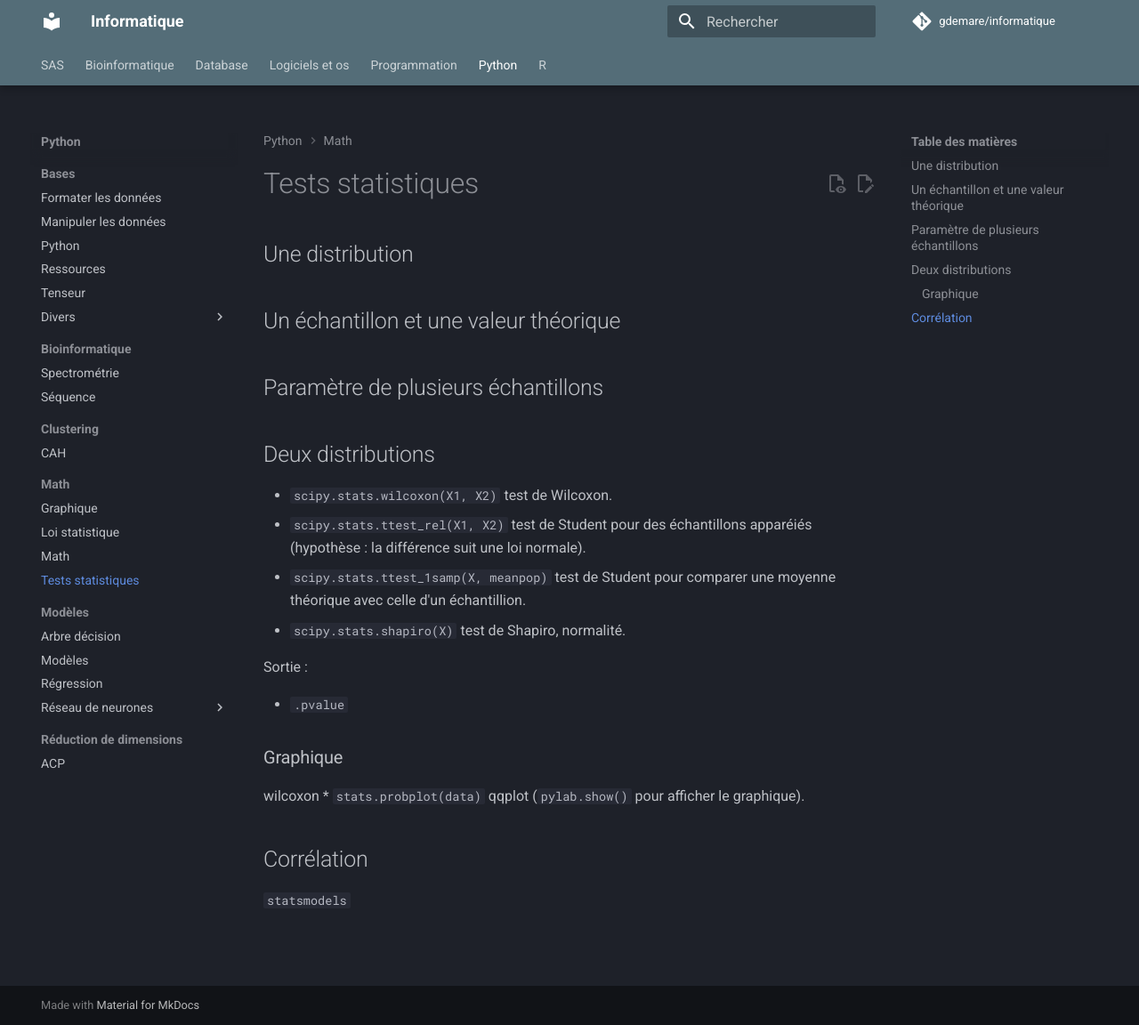
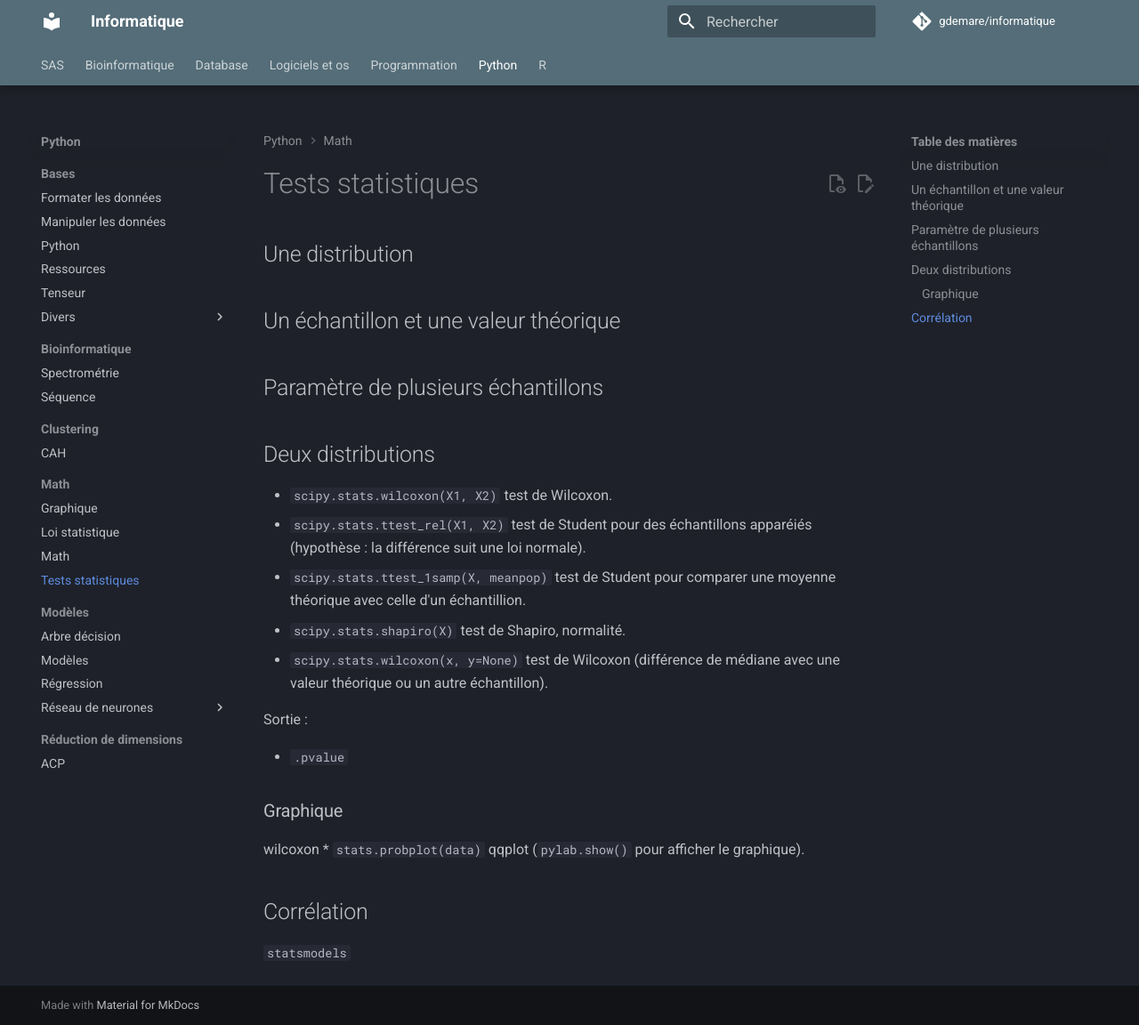
Before and after one commit to gdemare/Informatique, an MkDocs documentation site: the page built from docs/python/math/tests statistiques.md, in a window 1280 px wide and 1152 px high. Shown: the whole window at 89% size. Built offline with MkDocs 1.6.1 and Material for MkDocs 9.7.7, drawn with Linux system fonts in a browser that asks for light colours; comment, search, counter and statistics services are not loaded.

Commit message:
Update tests statistiques.md

```diff
--- a/docs/python/math/tests statistiques.md
+++ b/docs/python/math/tests statistiques.md
@@ -10,6 +10,7 @@
 * `scipy.stats.ttest_rel(X1, X2)` test de Student pour des échantillons apparéiés (hypothèse : la différence suit une loi normale).
 * `scipy.stats.ttest_1samp(X, meanpop)` test de Student pour comparer une moyenne théorique avec celle d'un échantillion.
 * `scipy.stats.shapiro(X)` test de Shapiro, normalité.
+* `scipy.stats.wilcoxon(x, y=None)` test de Wilcoxon (différence de médiane avec une valeur théorique ou un autre échantillon).
 
 Sortie :
 
```
